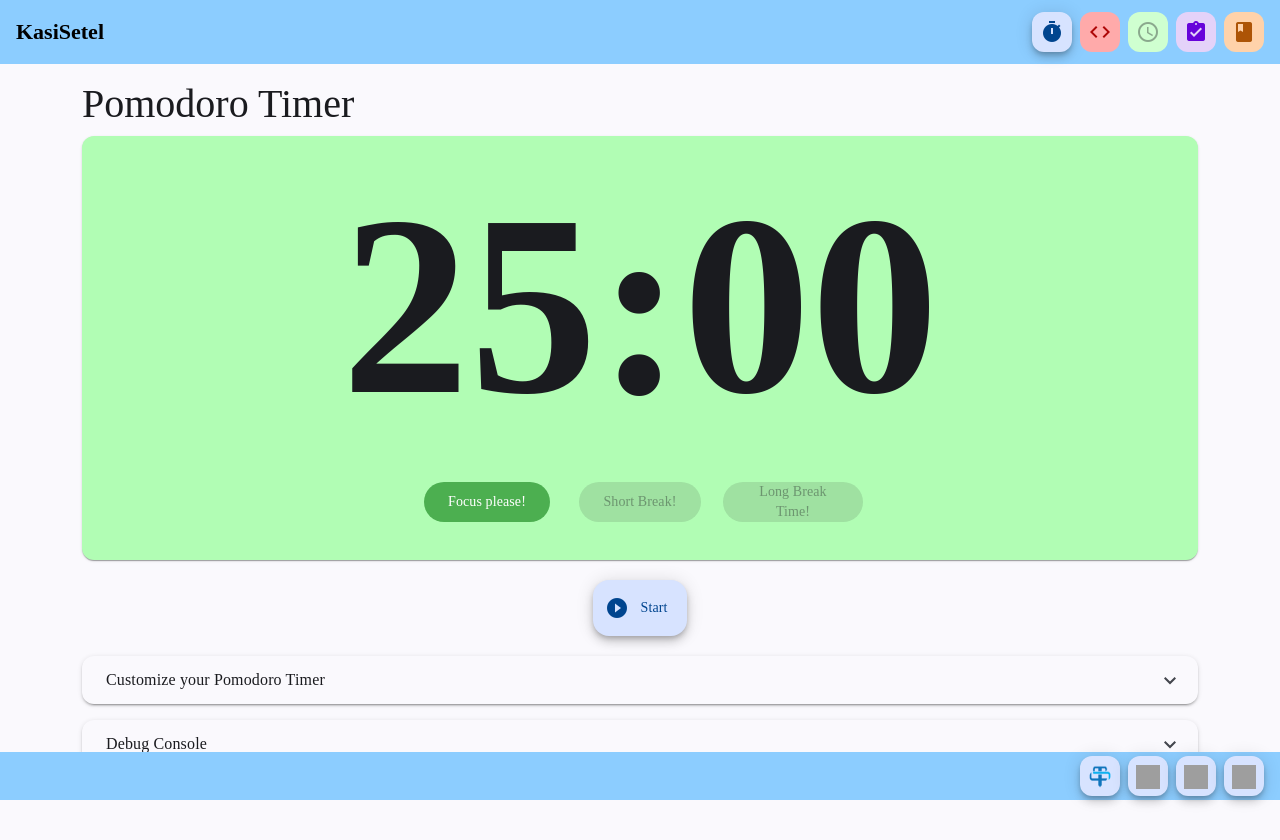
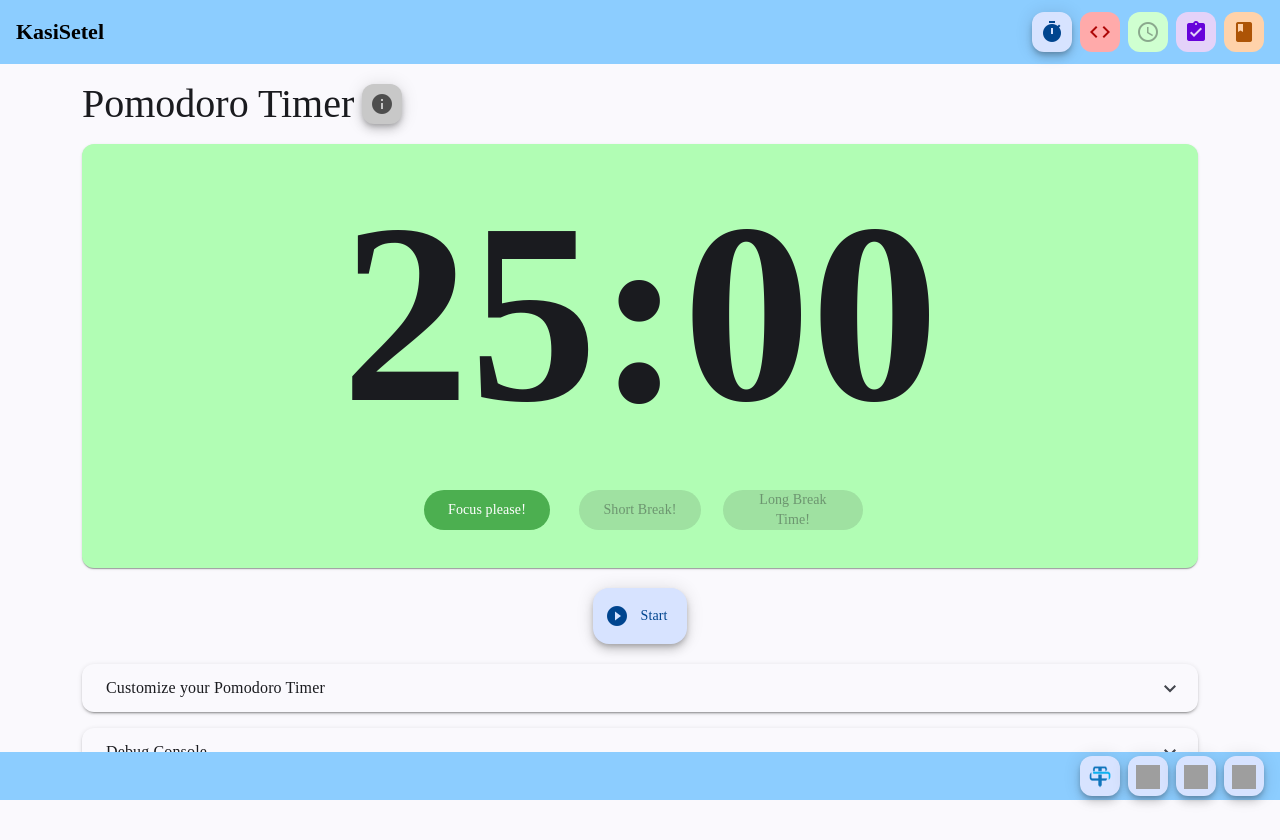
Before and after one commit to SyamirulRossman/str-productivity-toolkit, an Angular app: page /pomodoro in a window 1280 px wide. Built offline with nearby package versions, Linux system fonts and the light colour scheme; grey boxes are pictures that could not be loaded.

Commit message:
Feat: What is Pomodoro Timer, stylings

```diff
--- a/src/app/components/pomodoro/pomodoro.html
+++ b/src/app/components/pomodoro/pomodoro.html
@@ -1,5 +1,16 @@
 <div class="container d-flex flex-column">
-    <h1>Pomodoro Timer</h1>
+    <div class="header-container">
+        <h1>Pomodoro Timer</h1>
+
+        <button mat-mini-fab
+            (click)="openRouteInNewTab('https://en.wikipedia.org/wiki/Pomodoro_Technique')"
+            class="grey-fab"
+            matTooltip="What is Pomodoro Timer"
+        >
+            <mat-icon>info</mat-icon>
+        </button>
+    </div>
+
     <mat-card class="container" [class]="switchCardClass()">
         <mat-card-content class="d-flex justify-content-center m-3">
             <div class="timer-style">{{displayTime()}}</div>
--- a/src/app/components/pomodoro/pomodoro.scss
+++ b/src/app/components/pomodoro/pomodoro.scss
@@ -35,8 +35,8 @@
 .timer-form {
   display: flex;
   flex-direction: column;
-  align-items: center;     /* center horizontally */
-  justify-content: center; /* optional → center vertically */
+  align-items: center;
+  justify-content: center;
   gap: 1.5rem;
 }
 
@@ -52,3 +52,14 @@
   justify-content: center;
   width: 100%;
 }
+
+.header-container {
+  display: flex;
+  align-items: center;
+  gap: 8px;
+  margin-bottom: 1rem;
+}
+
+.header-container h1 {
+  margin: 0;
+}
--- a/src/app/components/pomodoro/pomodoro.ts
+++ b/src/app/components/pomodoro/pomodoro.ts
@@ -160,7 +160,11 @@ export class Pomodoro{
     } else {
       console.warn('Form is invalid', this.timerForm.errors);
     }
-  }
+  };
+
+  openRouteInNewTab(url: string) {
+    window.open(url, '_blank', 'noopener,noreferrer');
+  };
 
   ngOnDestroy() {
     this.pause();
--- a/src/styles.scss
+++ b/src/styles.scss
@@ -80,6 +80,13 @@ body {
     @include mat.fab-overrides((
       container-color: #ffd2aa,
       foreground-color: #ad5406,
+    ));
+  }
+
+  .grey-fab {
+    @include mat.fab-overrides((
+      container-color: #c8c8c8,
+      foreground-color: #4e4e4e,
     ));
   }
 
@@ -171,3 +178,8 @@ body {
   background-color: #aaf2ff !important;
   color: #067bad !important;
 }
+
+.grey-fab.mat-mdc-mini-fab {
+  background-color: #c8c8c8 !important;
+  color: #4e4e4e !important;
+}
```
